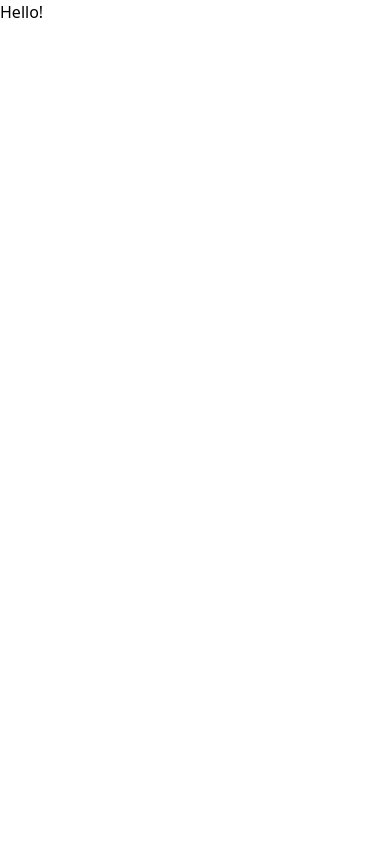
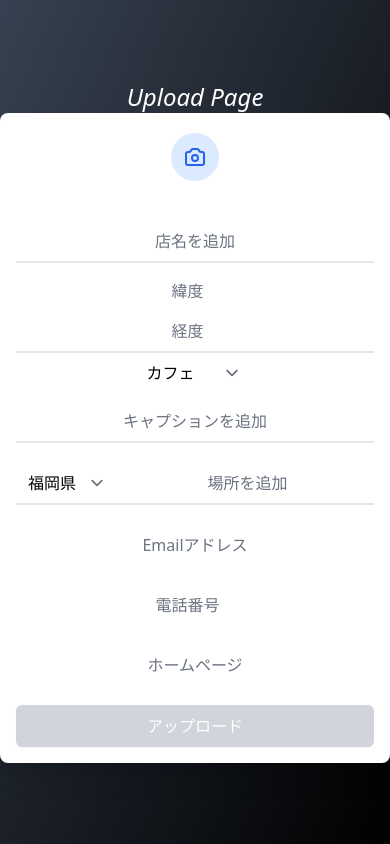
Before and after one commit to gumifu/leaflets-app-v3-220328, a Next.js app: page /admin/adminindex in a window 390 px wide. Built offline with nearby package versions, Linux system fonts and the light colour scheme; no server answers.

Commit message:
next auth admin/adminindex

```diff
--- a/components/MiniProfile.jsx
+++ b/components/MiniProfile.jsx
@@ -1,23 +1,24 @@
-import React from "react";
+import { useSession, signIn, signOut } from "next-auth/react";
 
 const MiniProfile = () => {
+    const { data: session } = useSession();
   return (
     <div className="flex items-center justify-between mt-14 ml-10">
       <div>
-        {/* <img
+        <img
           src={session?.user?.image}
           alt="dummy profile"
           className=" h-16 w-16 object-cover rounded-full cursor-pointer border p-[2px]"
           layout="fill"
-        /> */}
+        />
       </div>
       <div className="flex-1 mx-4">
-        {/* <h2 className="font-bold text-white">{session?.user?.name}</h2> */}
+        <h2 className="font-bold text-white">{session?.user?.name}</h2>
         <h3 className="text-sm text-gray-400">Welcome to leaflets</h3>
       </div>
-      {/* <button onClick={signOut} className="text-blue-400 text-sm font-semibold">
+      <button onClick={signOut} className="text-blue-400 text-sm font-semibold">
         サインアウト
-      </button> */}
+      </button>
     </div>
   );
 };
--- a/pages/admin/adminindex.js
+++ b/pages/admin/adminindex.js
@@ -1,9 +1,262 @@
-import React from 'react'
 
-const AdminIndex = () => {
+import { useRef, useState } from "react";
+import { CameraIcon } from "@heroicons/react/outline";
+import { db, storage } from "../../firebase";
+import {
+  addDoc,
+  collection,
+  doc,
+  serverTimestamp,
+  updateDoc,
+} from "@firebase/firestore";
+// import { useSession } from "next-auth/react";
+import { ref, getDownloadURL, uploadString } from "@firebase/storage";
+import Image from "next/image";
+import { useRouter } from "next/router";
+
+export default function AdminIndex() {
+  // const { data: session } = useSession();
+  const filePickerRef = useRef(null);
+  const captionRef = useRef(null);
+  const prefecRef = useRef(null);
+  const placeRef = useRef(null);
+  const shopNameRef = useRef(null);
+  const classificationRef = useRef(null);
+  const emailRef = useRef(null);
+  const telRef = useRef(null);
+  const homepageRef = useRef(null);
+  const latRef = useRef(null);
+  const lngRef = useRef(null);
+  const [loading, setLoading] = useState(false);
+  const [selectedFile, setSelectedFile] = useState(null);
+  const router = useRouter();
+
+
+  // firebase post!!!
+  const uploadPost = async () => {
+    if (loading) return;
+
+    setLoading(true);
+
+    // 1)Create a post and add to firestore 'posts' collectuion
+    // 2)get the post ID for the newly created post
+    // 3)upload the image to firebase storage with the post ID
+    // 4)get a download URL from fb storage and update to the original post with image
+
+    const docRef = await addDoc(collection(db, "posts"), {
+      // username: session.user.username,
+      // accountName: session.user.name,
+      caption: captionRef.current.value,
+      prefectures: prefecRef.current.value,
+      place: placeRef.current.value,
+      shopName: shopNameRef.current.value,
+      classification: classificationRef.current.value,
+      shopEmail: emailRef.current.value,
+      shopTel: telRef.current.value,
+      shopHomepage: homepageRef.current.value,
+      // profileImg: session.user.image,
+      coordinates: {
+        latitude:Number(latRef.current.value),
+        longitude:Number(lngRef.current.value),
+      }
+        ,
+      timestamp: serverTimestamp(),
+
+    });
+    // await addDoc(collection(db, "posts"), {
+    //   coordinates: lesserGeopoint(latRef.current.value, lngRef.current.value)
+    // });
+    console.log("New doc added with ID", docRef.id);
+    // img to Storage! & Store
+    const imageRef = ref(storage, `posts/${docRef.id}/image`);
+
+    await uploadString(imageRef, selectedFile, "data_url").then(
+      async (snaphot) => {
+        const downloadURL = await getDownloadURL(imageRef);
+
+        await updateDoc(doc(db, "posts", docRef.id), {
+          image: downloadURL,
+        });
+      }
+    );
+  };
+
+
+  const addImageToPost = (e) => {
+    const reader = new FileReader();
+    if (e.target.files[0]) {
+      reader.readAsDataURL(e.target.files[0]);
+    }
+    reader.onload = (readerEvent) => {
+      setSelectedFile(readerEvent.target.result);
+    };
+    console.log(reader);
+  };
+
   return (
-    <div>Hello!</div>
-  )
+    <div className="flex flex-col items-center justify-center bg-gradient-to-br from-gray-700 to-black h-screen overflow-y-scroll scrollbar-hide">
+      <div className="flex flex-col items-center">
+        <div
+          onClick={() => router.push("/")}
+          className="my-2  relative w-40 h-40 hidden lg:inline-grid cursor-pointer "
+        >
+          <Image
+            src="/logo-main-white.svg"
+            layout="fill"
+            className=""
+            objectFit="contain"
+          />
+        </div>
+        <h1 className=" text-white text-2xl italic">Upload Page</h1>
+      </div>
+      {/* Modalの中身 */}
+      <div className="inline-block align-bottom bg-white rounded-lg px-4 pt-5 pb-4 text-left overflow-hidden shadow-xl transform transition-all sm:my-10 sm:align-middle sm:max-w-sm sm:w-full sm:p-6 overflow-y-scroll scrollbar-hide">
+        <div>
+          {selectedFile ? (
+            <img
+              src={selectedFile}
+              onClick={() => setSelectedFile(null)}
+              alt=""
+              className="w-full object-contain cursor-pointer"
+            />
+          ) : (
+            <div
+              onClick={() => filePickerRef.current.click()}
+              className="mx-auto flex items-center justify-center h-12 w-12 rounded-full bg-blue-100 cursor-pointer"
+            >
+              <CameraIcon
+                className="h-6 w-6 text-blue-600"
+                aria-hidden="true"
+              />
+            </div>
+          )}
+          <div className="mt-10">
+            <div className="mt-10 text-center sm:mt-5 ">
+              <div>
+                <input
+                  ref={filePickerRef}
+                  type="file"
+                  hidden
+                  onChange={addImageToPost}
+                  required
+                />
+              </div>
+              {/* 店名を追加 */}
+              <div className="mt-2 border-b-2">
+                <input
+                  className="border-none focus:right-0 w-full text-center"
+                  ref={shopNameRef}
+                  type="text"
+                  placeholder="店名を追加"
+                  required
+                />
+              </div>
+              <div className="mt-2 border-b-2">
+                <input
+                  className="border-none focus:right-0 w-full text-center"
+                  ref={latRef}
+                  type="number"
+                  placeholder="緯度"
+                  required
+                />
+                <input
+                  className="border-none focus:right-0 w-full text-center"
+                  ref={lngRef}
+                  type="number"
+                  placeholder="経度"
+                  required
+                />
+              </div>
+              <select
+                ref={classificationRef}
+                name="classification"
+                className="border-none mr-1"
+              >
+                <option value="カフェ">カフェ</option>
+                <option value="スクール">スクール</option>
+                <option value="美容室">美容室</option>
+                <option value="飲食店">飲食店</option>
+                <option value="観光地">観光地</option>
+                <option value="その他">その他</option>
+              </select>
+              {/* キャプションを追加 */}
+              <div className="mt-2 border-b-2">
+                <input
+                  className="border-none focus:right-0 w-full text-center"
+                  ref={captionRef}
+                  type="text"
+                  placeholder="キャプションを追加"
+                  required
+                />
+              </div>
+              {/* <span class="p-country-name" style="display:none;">Japan</span> */}
+              {/* <div className="flex items-center justify-center mt-5  border-b-2">
+                    <p>〒</p>
+                      <input
+                          className="border-none focus:right-0 w-18 text-center"
+                          ref={placeRef}
+                          type="text"
+                      placeholder="郵便番号"
+                      maxlength="8"
+                        />
+                    </div> */}
+              {/* 場所の追加 */}
+              <div className="mt-5 flex items-center border-b-2">
+                <select
+                  ref={prefecRef}
+                  name="prefectures"
+                  className="border-none mr-1"
+                >
+                  <option value="福岡県">福岡県</option>
+                  <option value="東京都">東京都</option>
+                  <option value="北海道">北海道</option>
+                  <option value="山口県">山口県</option>
+                  <option value="その他">その他</option>
+                </select>
+                <input
+                  className="border-none focus:right-0 w-full text-center"
+                  ref={placeRef}
+                  type="text"
+                  placeholder="場所を追加"
+                />
+              </div>
+              {/* アドレスの追加 */}
+              <input
+                className="mt-5 border-none focus:right-0 w-full text-center"
+                ref={emailRef}
+                type="email"
+                placeholder="Emailアドレス"
+              />
+              {/* 電話番号の追加 */}
+              <input
+                className="mt-5 border-none focus:right-0 w-full text-center"
+                ref={telRef}
+                type="number"
+                placeholder="電話番号"
+              />
+              {/* ホームページアドレスの追加 */}
+              <input
+                className="mt-5 border-none focus:right-0 w-full text-center"
+                ref={homepageRef}
+                type="url"
+                placeholder="ホームページ"
+              />
+            </div>
+          </div>
+
+          <div className="mt-5 sm:mt-6">
+            {/* somewhere wrong? */}
+            <button
+              type="button"
+              disabled={!selectedFile}
+              className="inline-flex justify-center w-full rounded-md border border-transparent shadow-sm px-4 py-2 bg-blue-600 text-base font-medium text-white hover:bg-blue-700 focus:outline-none focus-within:ring-2 focus:ring-blue-600 sm:text-sm disabled:bg-gray-300 disabled:cursor-not-allowed  hover:disabled:bg-gray-300"
+              onClick={uploadPost}
+            >
+              {loading ? "アップロード中..." : "アップロード"}
+            </button>
+          </div>
+        </div>
+      </div>
+    </div>
+  );
 }
-
-export default AdminIndex
```
